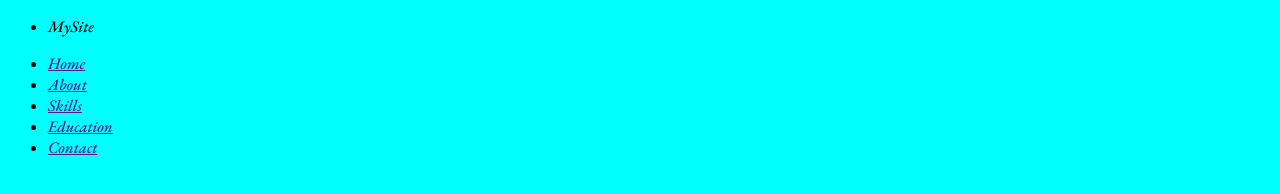
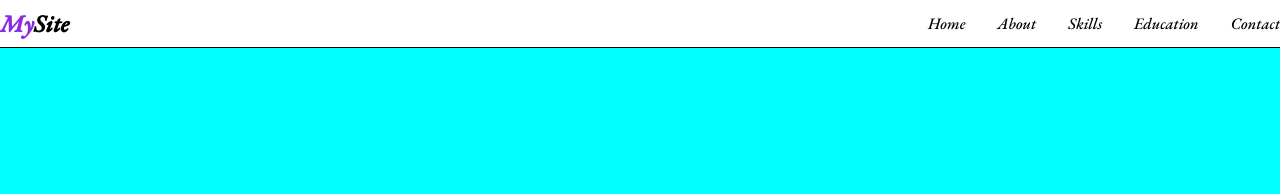
Before and after one commit to ashishfalke1234/ashishfalke.github.io, a plain HTML site: page index.html in a window 1280 px wide. Drawn offline with nearby package versions, Linux system fonts and the light colour scheme.

Commit message:
Update index.html

```diff
--- a/css/style.css
+++ b/css/style.css
@@ -1,4 +1,72 @@
+* {
+    margin: 0;
+    padding: 0;
+    box-sizing: calc();
+}
+
 body {
     background-color: aqua;
     font-family: 'EB Garamond', serif;
 }
+
+a {
+    text-decoration: none;
+}
+
+ul {
+    list-style-type: none;
+}
+
+img {
+    width: 100%;
+}
+
+.container {
+    max-width: 1200px;
+    margin: auto;
+    padding-left: 20px;
+    padding-right: 20px;
+}
+
+header nav a {
+    color: black;
+
+}
+
+header nav a:hover {
+    color: blueviolet;
+    text-decoration: underline;
+}
+
+header nav {
+    display: flex;
+    justify-content: space-between;
+    align-items: center;
+    padding-top: 0.5rem;
+    padding-bottom: 0.5rem;
+
+}
+
+header nav ul {
+    display: flex;
+    justify-content: space-between;
+    align-items: center;
+    gap: 2rem;
+    font-weight: 500;
+}
+
+header {
+    border-bottom: 1px solid black;
+    background: white;
+}
+
+header .nav-logo span {
+    color: blueviolet;
+}
+
+@media screen (max width :740px) {
+    header style ul {
+        display: none;
+    }
+
+}
--- a/index.html
+++ b/index.html
@@ -14,12 +14,13 @@
 </head>
 
 <body>
+    <div class="container"></div>
     <header>
 
         <!-- Main Section -->
         <nav>
+            <h1 class="nav-logo"><span>My</span>Site</h1>
             <ul>
-                <li>MySite</li>
             </ul>
             <ul>
                 <li><a href="">Home</a></li>
```
